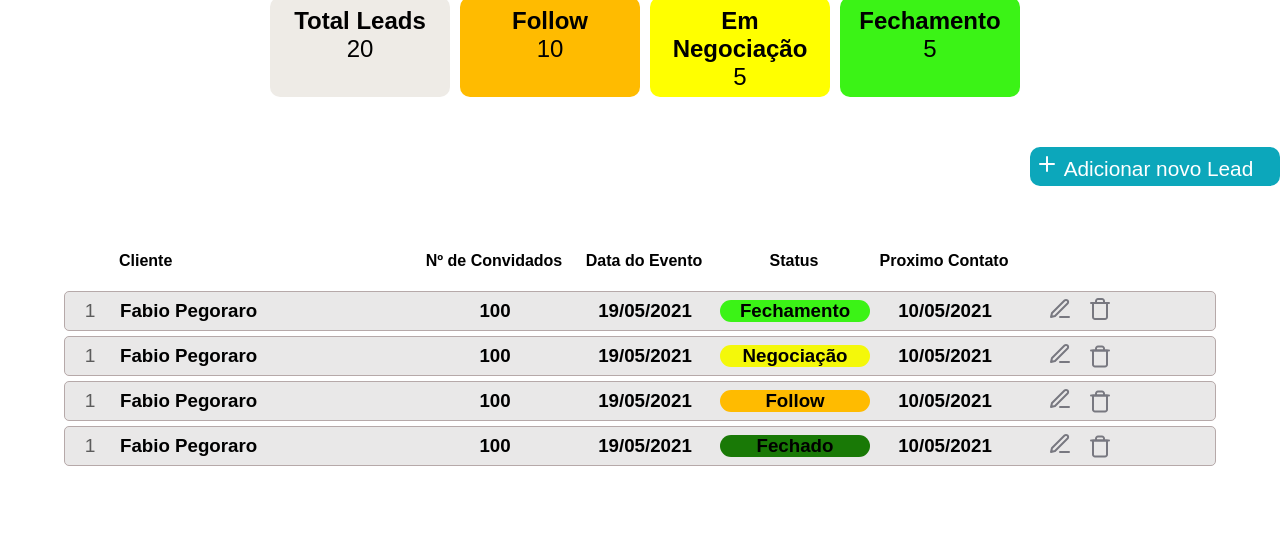
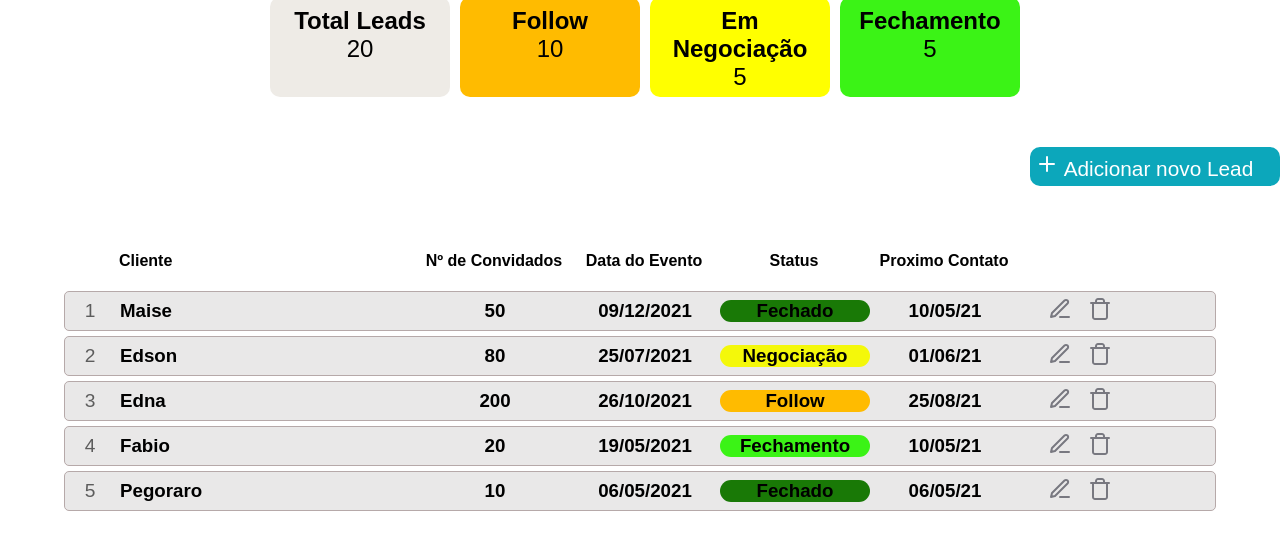
Before and after one commit to FabioPegoraro/gestao-leads-eventos, a plain HTML site: page index.html in a window 1280 px wide. Shown: the part 168-718 px from the top of the page. Drawn offline with Linux system fonts and the light colour scheme.

Commit message:
Deixei os cards sendo criados dinamicamente conforme tem no 'Banco de dados'

```diff
--- /dev/null
+++ b/JS/script.js
@@ -0,0 +1,132 @@
+const Modal = {
+    open() {
+        document.querySelector(".modal-overlay").classList.toggle("active");
+    },
+    close() {
+        document.querySelector(".modal-overlay").classList.toggle("active");
+    },
+    statusLead(){
+
+    },
+};
+
+
+const leads = [{
+        id: 1,
+        name: "Maise",
+        numeroConvidados: 50,
+        dataFesta: "09/12/2021",
+        status: "Fechado",
+        statusCard:'fechado',
+        proximoContato: "10/05/21",
+    },
+    {
+        id: 2,
+        name: "Edson",
+        numeroConvidados: 80,
+        dataFesta: "25/07/2021",
+        status: "Negociação",
+        statusCard:'negociacao',
+        proximoContato: "01/06/21",
+    },
+    {
+        id: 3,
+        name: "Edna",
+        numeroConvidados: 200,
+        dataFesta: "26/10/2021",
+        status: "Follow",
+        statusCard:'follow',
+        proximoContato: "25/08/21",
+    },
+    {
+        id: 4,
+        name: "Fabio",
+        numeroConvidados: 20,
+        dataFesta: "19/05/2021",
+        status: "Fechamento",
+        statusCard:'fechamento',
+        proximoContato: "10/05/21",
+    },
+    {
+        id: 5,
+        name: "Pegoraro",
+        numeroConvidados: 10,
+        dataFesta: "06/05/2021",
+        status: "Fechado",
+        statusCard:'fechado',
+        proximoContato: "06/05/21",
+    },
+];
+
+const Cards = {
+    adicionarLead() {
+        leads.forEach((element) => {
+            console.log(element);
+        });
+    },
+    editarLead() {
+        //Editar o card
+
+        alert("Editar Card");
+    },
+    excluirLead() {
+        //Excluir o card
+        alert("Excluir Card");
+    },
+};
+
+const DOM = {
+    addCard: document.querySelector("#cards-leads"),
+
+    addLead(leads, index) {
+        const card = document.createElement('div')
+        card.className = 'card'
+        card.innerHTML = DOM.innerHTMLCard(leads)
+
+        DOM.addCard.appendChild(card)
+    },
+
+    innerHTMLCard(leads) {
+
+        const html = `
+            <div class="idCliente">
+                <p>${leads.id}</p>
+            </div>
+
+            <div class="cardName">
+                <h3>${leads.name}</h3>
+            </div>
+
+            <div class="cardNumberConvidados">
+                <h3>${leads.numeroConvidados}</h3>
+            </div>
+
+            <div class="cardDateFesta">
+                <h3>${leads.dataFesta}</h3>
+            </div>
+
+            <div class="card-status ${leads.statusCard}">
+                <h3>${leads.status}</h3>
+            </div>
+
+            <div class="cardNextContato">
+                <h3>${leads.proximoContato}</h3>
+            </div>
+
+            <div class="card-Button">
+                <a href="#" class="buttonEditar" onclick="Cards.editarLead()"><img src="./img/edit-24.svg"
+                alt=""></a>
+                <a href="#" class="buttonExcluir" onclick="Cards.excluirLead()"><img src="./img/trash-24.svg"
+                alt="Excluir Lead"></a>
+            </div>
+
+            `
+
+
+        return html;
+    },
+};
+
+leads.forEach(element => {
+    DOM.addLead(element)
+});
--- a/css/style.css
+++ b/css/style.css
@@ -166,9 +166,11 @@ button:hover{
 
 
 
+/* teste  ======== */
 
-
-
+.htmlTeste{
+    background-color: blue;
+}
 
 
 
--- a/index.html
+++ b/index.html
@@ -63,7 +63,7 @@
             </a>
         </section>
 
-        <section class="cards">
+        <section class="cards" id="cards-leads">
             <div class="card-header">
                 <div class="idCliente">
 
@@ -89,120 +89,6 @@
                 </div>
             </div>
 
-            <div class="card">
-                <div class="idCliente">
-                    <p>1</p>
-                </div>
-
-                <div class="cardName">
-                    <h3>Fabio Pegoraro</h3>
-                </div>
-
-                <div class="cardNumberConvidados">
-                    <h3>100</h3>
-                </div>
-
-                <div class="cardDateFesta">
-                    <h3>19/05/2021</h3>
-                </div>
-
-                <div class="card-status fechamento">
-                    <h3>Fechamento</h3>
-                </div>
-
-                <div class="cardNextContato">
-                    <h3>10/05/2021</h3>
-                </div>
-
-                <div class="card-Button">
-                    <a href="#" class="buttonEditar" onclick="Cards.editarCard()"><img src="./img/edit-24.svg" alt=""></a>
-
-                    <a href="#"class="buttonExcluir" onclick="Cards.excluirCard()"><img src="./img/trash-24.svg" alt="Excluir Lead"></a>
-
-                </div>
-            </div>
-
-            <div class="card">
-                <div class="idCliente">
-                    <p>1</p>
-                </div>
-                <div class="cardName">
-                    <h3>Fabio Pegoraro</h3>
-                </div>
-                <div class="cardNumberConvidados">
-                    <h3>100</h3>
-                </div>
-                <div class="cardDateFesta">
-                    <h3>19/05/2021</h3>
-                </div>
-                <div class="card-status negociacao">
-                    <h3>Negociação</h3>
-                </div>
-                <div class="cardNextContato">
-                    <h3>10/05/2021</h3>
-                </div>
-                <div class="card-Button">
-                    <a href="" class="buttonEditar"><img src="./img/edit-24.svg" alt=""></a>
-
-                    <img class="buttonExcluir"src="./img/trash-24.svg" alt="Excluir Lead">
-
-                </div>
-            </div>
-
-            <div class="card">
-                <div class="idCliente">
-                    <p>1</p>
-                </div>
-                <div class="cardName">
-                    <h3>Fabio Pegoraro</h3>
-                </div>
-                <div class="cardNumberConvidados">
-                    <h3>100</h3>
-                </div>
-                <div class="cardDateFesta">
-                    <h3>19/05/2021</h3>
-                </div>
-                <div class="card-status follow">
-                    <h3>Follow</h3>
-                </div>
-                <div class="cardNextContato">
-                    <h3>10/05/2021</h3>
-                </div>
-                <div class="card-Button">
-                    <a href="" class="buttonEditar"><img src="./img/edit-24.svg" alt=""></a>
-
-                    <img class="buttonExcluir"src="./img/trash-24.svg" alt="Excluir Lead">
-
-                </div>
-            </div>
-
-            <div class="card">
-                <div class="idCliente">
-                    <p>1</p>
-                </div>
-                <div class="cardName">
-                    <h3>Fabio Pegoraro</h3>
-                </div>
-                <div class="cardNumberConvidados">
-                    <h3>100</h3>
-                </div>
-                <div class="cardDateFesta">
-                    <h3>19/05/2021</h3>
-                </div>
-                <div class="card-status fechado">
-                    <h3>Fechado</h3>
-                </div>
-                <div class="cardNextContato">
-                    <h3>10/05/2021</h3>
-                </div>
-                <div class="card-Button">
-                    <a href="" class="buttonEditar"><img src="./img/edit-24.svg" alt=""></a>
-
-                    <img class="buttonExcluir" onclick="" src="./img/trash-24.svg" alt="Excluir Lead">
-
-                </div>
-            </div>
-            </div>
         </section>
     </main>
 
@@ -244,7 +130,7 @@
                     <div class="input-group">
                         <label class="sr-only" for="dateFirstContact">Data 1º contato</label>
                         <input type="text" id="dateFirstContact" name="dateFirstContact"
-                        placeholder="Data 1º contato" />
+                            placeholder="Data 1º contato" />
 
                         <label class="sr-only" for="dateLastContact">Data Ultimo Contato</label>
                         <input type="text" id="dateLastContact" name="dateLastContact"
@@ -275,7 +161,7 @@
                     <div class="input-group actions">
                         <!-- <div class="buttonForm actions">
 
-                        </div> -->
+                            </div> -->
                         <a href="#" onclick="Modal.close()" class="button cancel">Cancelar</a>
 
                         <button class="button salvar">Salvar</button>
@@ -288,7 +174,7 @@
         </div>
     </div>
 
-<script src="./script.js"></script>
+    <script src="./JS/script.js"></script>
 
 </body>
 
--- a/script.js
+++ /dev/null
@@ -1,74 +0,0 @@
-const Modal = {
-    open(){
-
-        document.querySelector('.modal-overlay').classList.toggle('active')
-
-    },
-    close(){
-        document.querySelector('.modal-overlay').classList.toggle('active')
-    }
-}
-
-const leads = [
-    {
-        id: 1,
-        name: "Maise",
-        numeroConvidados: 50,
-        dataFesta: "09/12/2021",
-        status: "Fechado",
-        proximoContato: "10/05/21"
-    },
-    {
-        id: 2,
-        name: "Edson",
-        numeroConvidados: 80,
-        dataFesta: "25/07/2021",
-        status: "Negociação",
-        proximoContato: "01/06/21"
-    },
-    {
-        id: 3,
-        name: "Edna",
-        numeroConvidados: 200,
-        dataFesta: "26/10/2021",
-        status: "Follow",
-        proximoContato: "25/08/21"
-    },
-    {
-        id: 4,
-        name: "Fabio",
-        numeroConvidados: 20,
-        dataFesta: "19/05/2021",
-        status: "Fechamento",
-        proximoContato: "10/05/21"
-    },
-
-]
-
-//Fazer um card com as informações do leads
-//Enviar esse card para o html
-//
-
-
-const Cards = {
-    adicionarCard(){
-        leads.forEach(element => {
-            console.log(element)
-        });
-    },
-    editarCard(){
-        //Editar o card
-
-        alert('Editar Card')
-    },
-    excluirCard(){
-        //Excluir o card
-        alert('Excluir Card')
-    },
-
-
-
-}
-
-
-Cards.adicionarCard()
```
